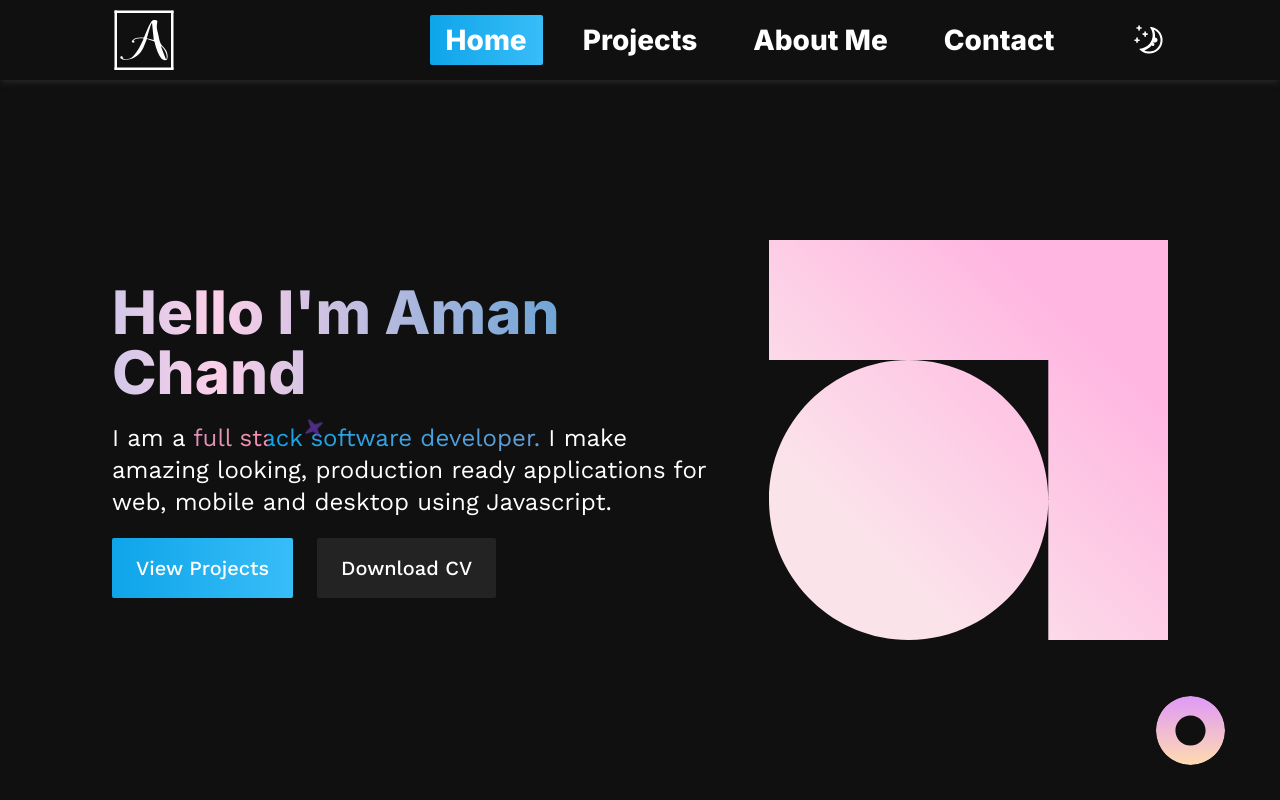
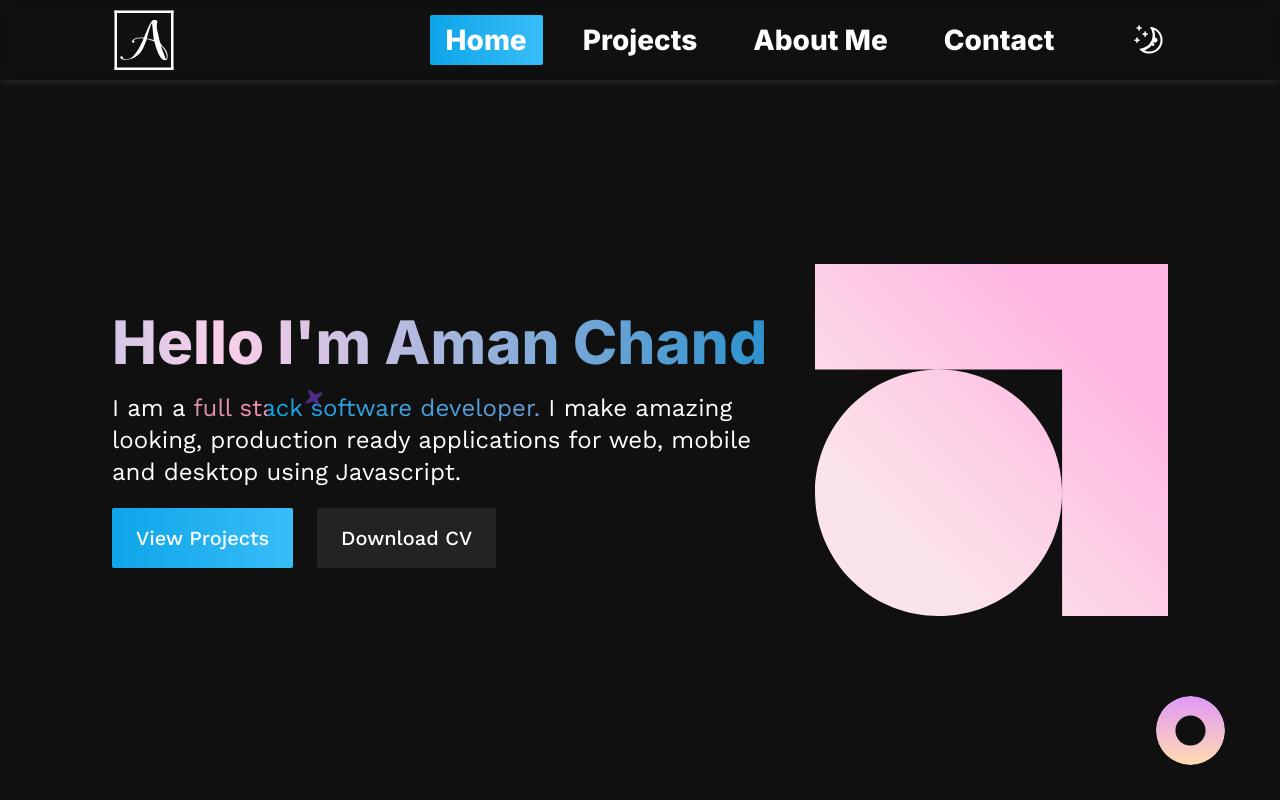
Before and after one commit to Aman-in-GitHub/Portfolio-Aman, a React (Vite) app: page / in a window 1280 px wide. Shown: the top 800 px of the page. Built offline with nearby package versions, Linux system fonts and the light colour scheme.

Commit message:
Some Design Changes

```diff
--- a/src/pages/Home.tsx
+++ b/src/pages/Home.tsx
@@ -36,7 +36,7 @@ const Home = ({ hashLink }) => {
       />
 
       <div className="lg:w-[65%]">
-        <h3 className="text-3xl font-black md:text-6xl font-cursive animate-text  bg-gradient-to-r from-sky-500 via-pink-200 to-sky-600 text-transparent inline-block bg-clip-text">
+        <h3 className="text-3xl font-black md:text-6xl font-cursive animate-text  bg-gradient-to-r from-sky-500 via-pink-200 to-sky-600 text-transparent inline-block bg-clip-text whitespace-nowrap">
           Hello I'm Aman Chand
         </h3>
 
@@ -70,7 +70,7 @@ const Home = ({ hashLink }) => {
           >
             <div className="absolute inset-0 bg-gradient-to-r from-sky-500 to-sky-400 duration-300" />
             <Cog className="absolute top-[-12px] right-[-12px] opacity-0 group-hover:scale-[1.8] md:group-hover:scale-[2.5] text-white duration-300 group-hover:rotate-12 group-hover:opacity-100" />
-            <span className="font-medium md:text-xl relative z-10 duration-300">
+            <span className="font-medium md:text-xl relative z-10 duration-300 whitespace-nowrap">
               View Projects
             </span>
           </button>
@@ -81,7 +81,7 @@ const Home = ({ hashLink }) => {
           >
             <div className="absolute inset-0 bg-gradient-to-r from-sky-500 to-sky-400 translate-y-[100%] group-hover:translate-y-[0%] transition-transform duration-300" />
             <User className="absolute top-[-10px] md:top-[-8px] right-[-8px] opacity-0 group-hover:scale-[1.1] md:group-hover:scale-[2] text-white duration-300 group-hover:rotate-12 group-hover:opacity-100" />
-            <span className="font-medium md:text-xl group-hover:text-white relative z-10 duration-300">
+            <span className="font-medium md:text-xl group-hover:text-white relative z-10 duration-300 whitespace-nowrap">
               Download CV
             </span>
           </a>
```
Also changed, not shown: 1 other file (tests, documents, lock files or other folders).
